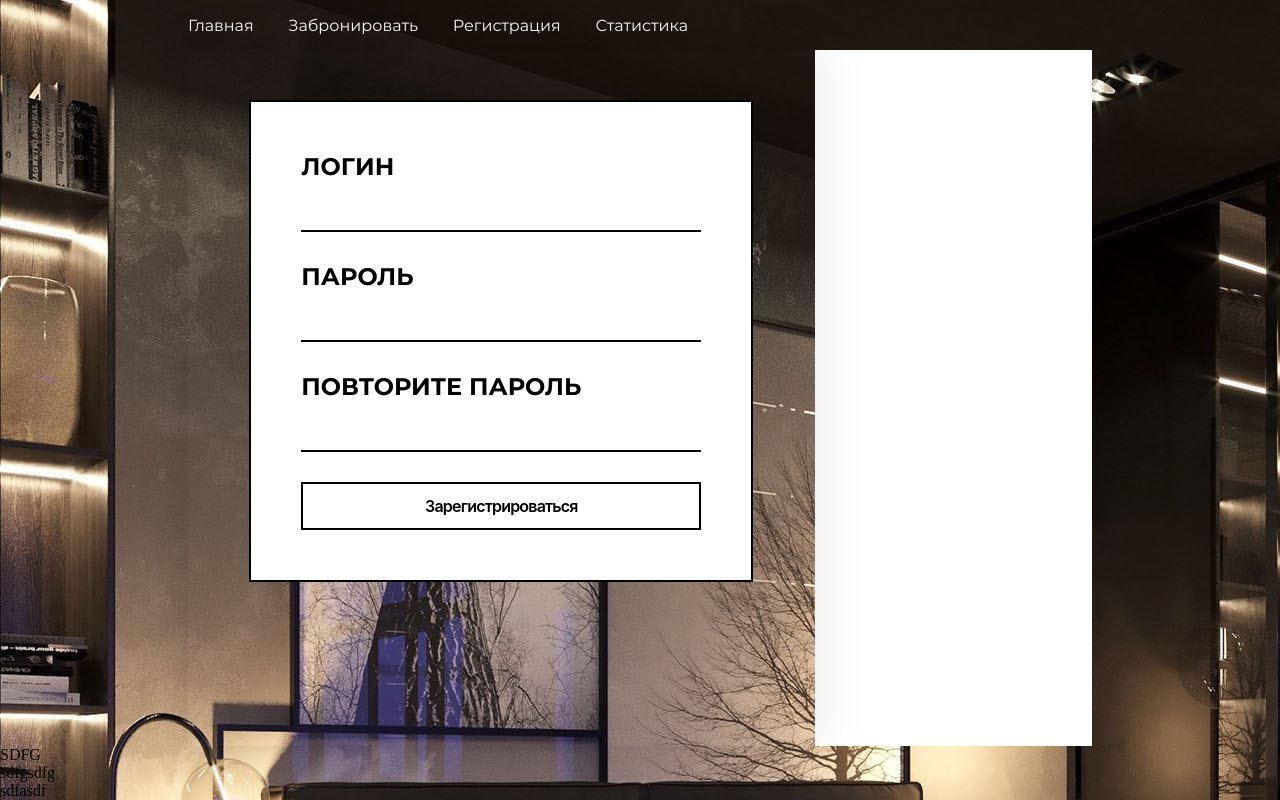
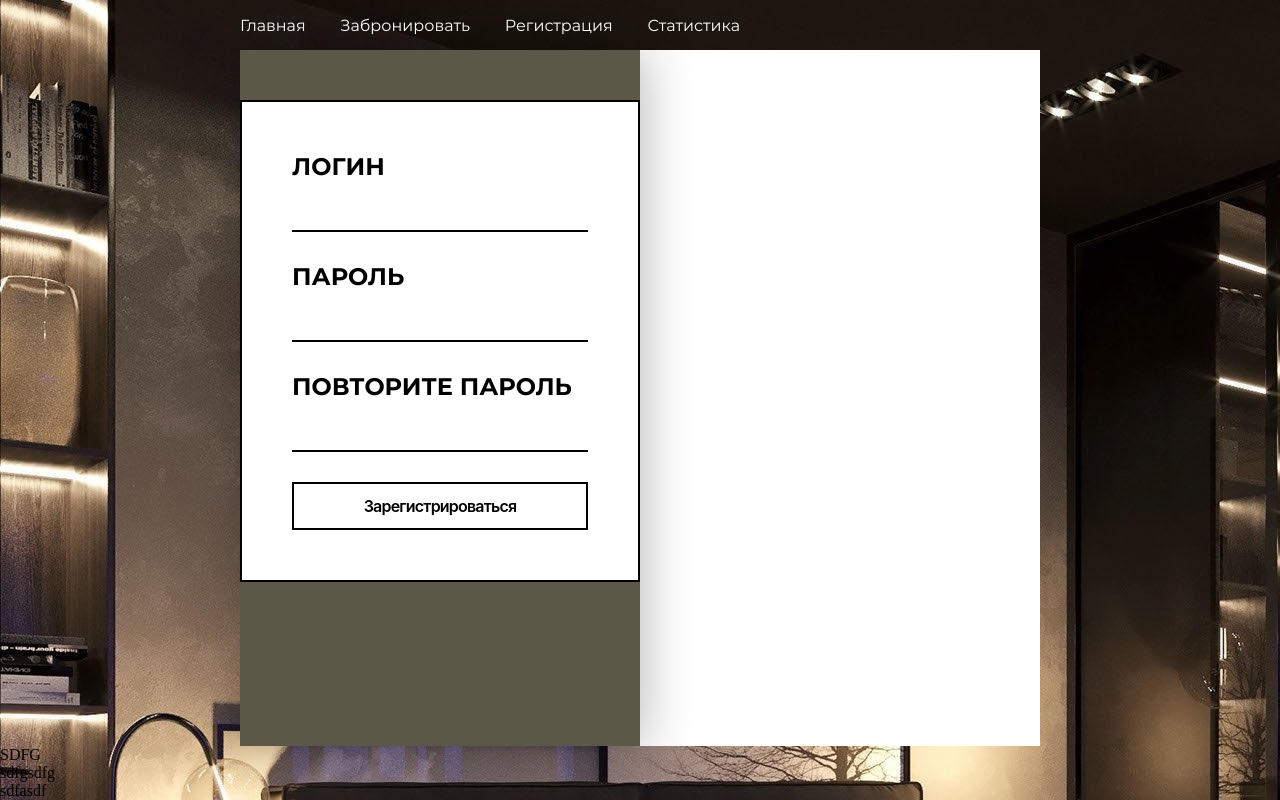
Before and after one commit to emberati/hotel, a Flask app: page / in a window 1280 px wide. Run offline with Flask 3, Linux system fonts and the light colour scheme.

Commit message:
Немного улучшено взаиморасположение элементов на странице
    Примечание:
    Работает как надо, если блок main.page не имеет фиксированной ширины.

```diff
--- a/app/static/styles/base.css
+++ b/app/static/styles/base.css
@@ -47,16 +47,19 @@ label {
 main.page {
     z-index: 1;
     position: relative;
-    width: 100%;
-    box-shadow: 0 0 50px 1px rgba(0, 0, 0, 0.1);
+    background-color: #5C5847;
+    box-shadow: 0 0 50px 1px rgba(0, 0, 0, 0.3);
 }
 
 aside.page {
     z-index: 0;
+    flex: 0 0 400px;
     position: relative;
 }
 
 header {
+    z-index: 2;
+    position: relative;
     height: 50px;
 }
 
--- a/app/static/styles/lib.css
+++ b/app/static/styles/lib.css
@@ -16,6 +16,7 @@
 }
 
 .float-box {
+    box-sizing: border-box;
     margin-left: auto;
     margin-right: auto;
     padding: 50px;
```
